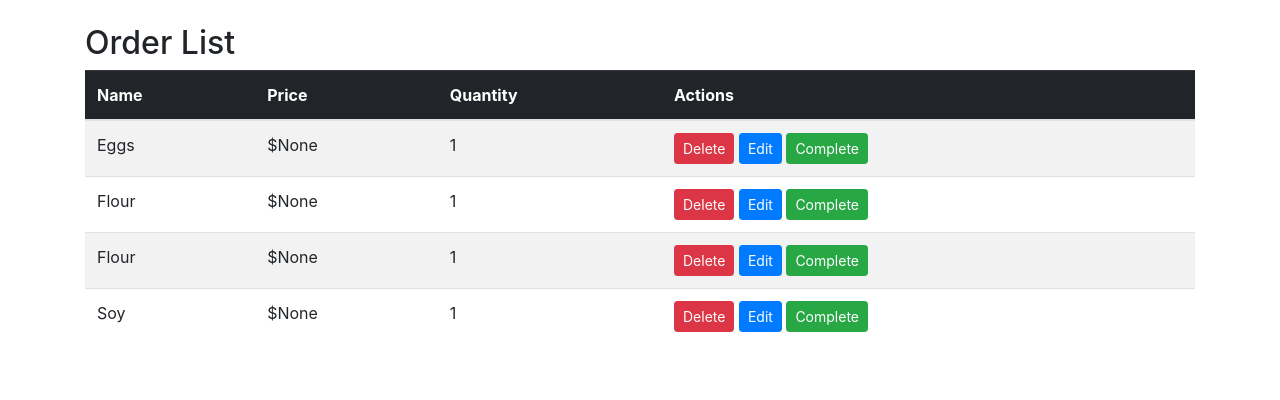
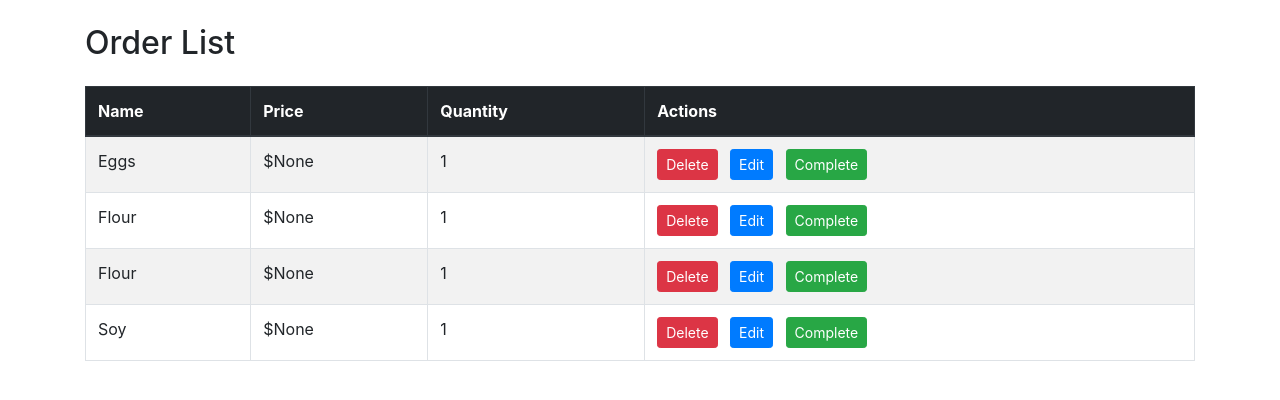
Before and after one commit to AngioloOng/bakeshop_django, a Django app: page /inventory/new_order/ in a window 1280 px wide. Shown: the part 98-498 px from the top of the page. Run offline with Django 4.2, Linux system fonts and the light colour scheme; data comes from the database, SQL or seed files in the repository; both versions use the stored data as it was after the commit; some libraries are stand-ins or nearby versions.

Commit message:
NEW COMMI

```diff
--- a/first/inventory/templates/inventory/new_orders.html
+++ b/first/inventory/templates/inventory/new_orders.html
@@ -1,12 +1,12 @@
 {% extends 'inventory/main.html' %}
-
 {% load static %}
 
 {% block content %}
 <div class="container mt-4">
-    <h2>Order List</h2>
-    <table class="table table-striped">
-        <thead class="table-dark">
+    <h2 class="mb-4">Order List</h2>
+    <div class="table-responsive"> <!-- Add class for responsive table -->
+        <table class="table table-striped table-bordered">
+            <thead class="thead-dark">
                 <tr>
                     <th>Name</th>
                     <th>Price</th>
@@ -21,8 +21,8 @@
                     <td>${{ order.price }}</td>
                     <td>{{ order.quantity }}</td>
                     <td>
-                    <button class="btn btn-danger btn-sm" onclick="deleteOrder('{{ order.id }}')">Delete</button>
-                    <button class="btn btn-primary btn-sm" onclick="editOrder('{{ order.id }}')">Edit</button>
+                        <button class="btn btn-danger btn-sm mr-2" onclick="deleteOrder('{{ order.id }}')">Delete</button>
+                        <button class="btn btn-primary btn-sm mr-2" onclick="editOrder('{{ order.id }}')">Edit</button>
                         <button class="btn btn-success btn-sm" onclick="completeOrder('{{ order.id }}')">Complete</button>
                     </td>
                 </tr>
@@ -30,4 +30,5 @@
             </tbody>
         </table>
     </div>
+</div>
 {% endblock %}
--- a/first/inventory/urls.py
+++ b/first/inventory/urls.py
@@ -22,4 +22,5 @@ urlpatterns = [
     path('create_order/', views.createDeliveryOrder, name='create_order'),
     path('update_order/<str:pk>/', views.updateDeliveryOrder, name='update_order'),
     path('deleteDelivOrder/<str:pk>/', views.deleteDeliveryOrder, name='deleteDelivOrder'),
+    path('all_orders/', views.all_orders, name='all_orders'),
 ]
--- a/first/inventory/views.py
+++ b/first/inventory/views.py
@@ -116,3 +116,10 @@ def deleteDeliveryOrder(request,pk):
 
 	context = {'order': order}
 	return render(request, 'inventory/delete_order.html', context)
+
+def all_orders(request):
+    orders = Order.objects.all()
+    context = {
+        'orders': orders
+    }
+    return render(request, 'inventory/all_orders.html', context)
```
Also changed, not shown: first/db.sqlite3, first/static/images/Tikoy-in-Chinatown-640x427.jpg (added). Lines whose indentation alone changed are shown as unchanged.
